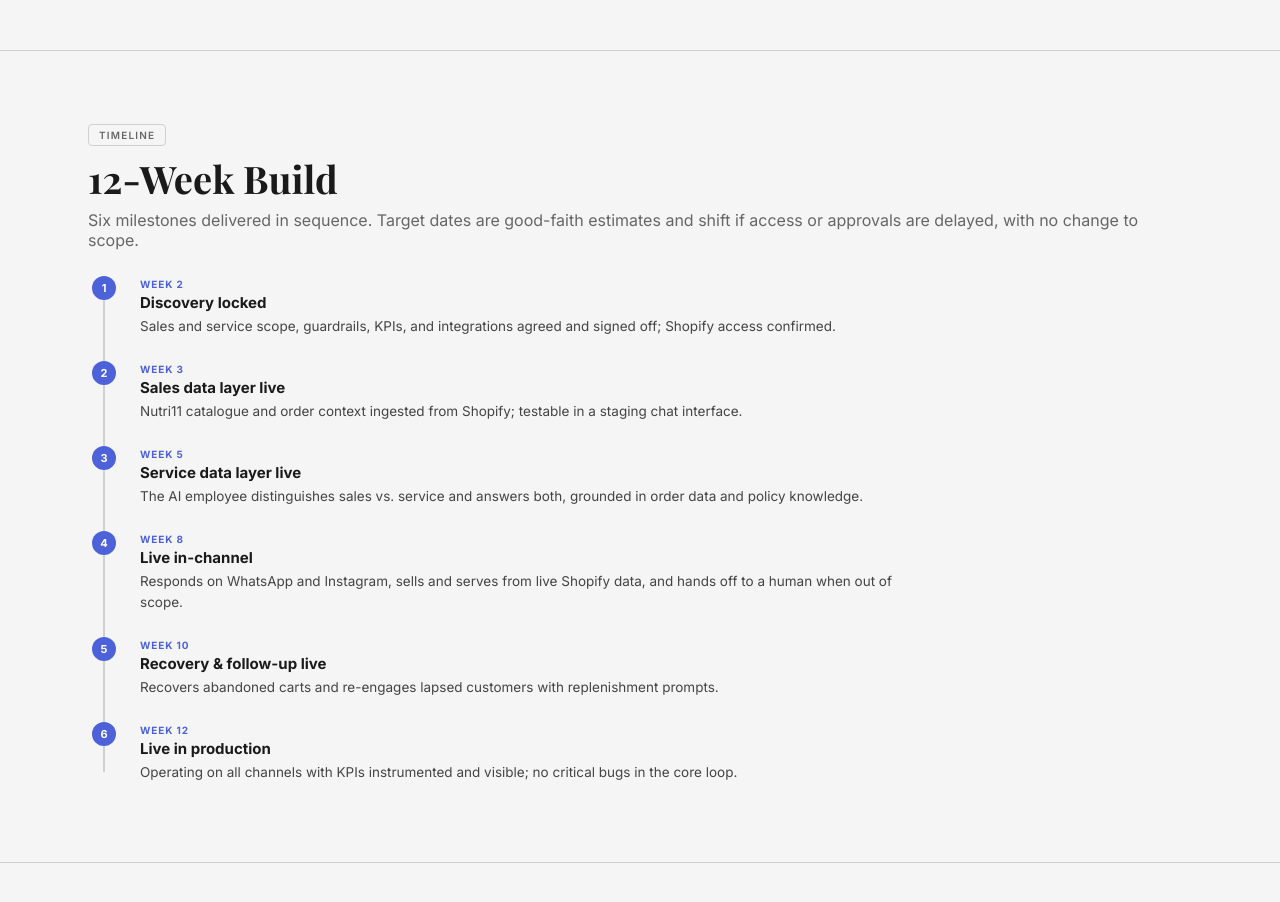
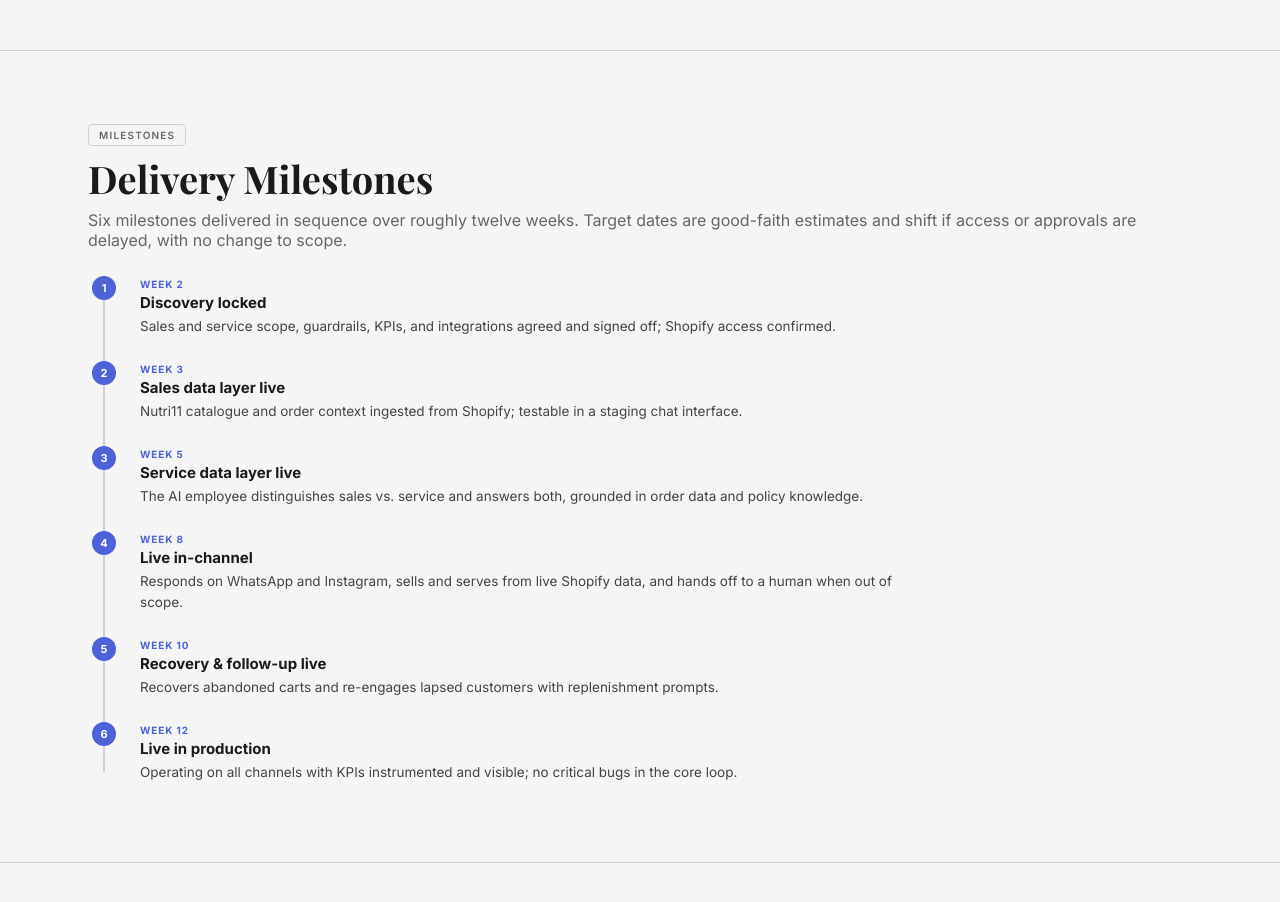
Before and after one commit to belen-supernal/nutri11-proposal-v3, a plain HTML site: page index.html in a window 1280 px wide. Shown: the part 1940-2842 px from the top of the page. Drawn offline with nearby package versions, Linux system fonts and the light colour scheme; a web font is replaced by a local one.

Commit message:
v3: formal 'Delivery Milestones' title, remove funnel highlight

```diff
--- a/index.html
+++ b/index.html
@@ -557,7 +557,6 @@ body { font-family: var(--sans); color: var(--text); background: var(--bg); -web
 /* FUNNEL-ONLY (shown only in version B) */
 .funnel-only { display:none; }
 body[data-v="b"] .funnel-only { display:revert; }
-.funnel-add { background:var(--lime); color:#5c6420; border-radius:4px; padding:1px 5px; font-weight:600; }
 
 /* TIMELINE */
 .tl { position:relative; max-width:840px; margin-top:8px; }
@@ -719,9 +718,9 @@ body[data-v="b"] .funnel-only { display:revert; }
 <section class="build-plan" id="timeline" style="border-top:1px solid var(--border); padding-top:72px;">
   <div class="container">
     <div class="section-header" style="margin-bottom:28px">
-      <div class="tag">Timeline</div>
-      <h2 class="section-title">12-Week Build</h2>
-      <p class="section-sub">Six milestones delivered in sequence. Target dates are good-faith estimates and shift if access or approvals are delayed, with no change to scope. <span class="funnel-only" style="color:var(--lime-dark);font-weight:600">Highlighted items are added by the Commerce Funnel.</span></p>
+      <div class="tag">Milestones</div>
+      <h2 class="section-title">Delivery Milestones</h2>
+      <p class="section-sub">Six milestones delivered in sequence over roughly twelve weeks. Target dates are good-faith estimates and shift if access or approvals are delayed, with no change to scope.</p>
     </div>
     <div class="tl">
       <div class="mi">
```
